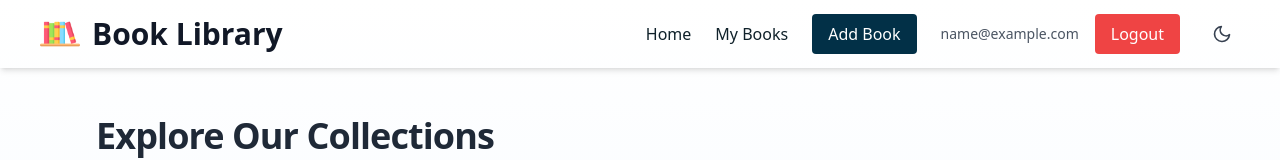
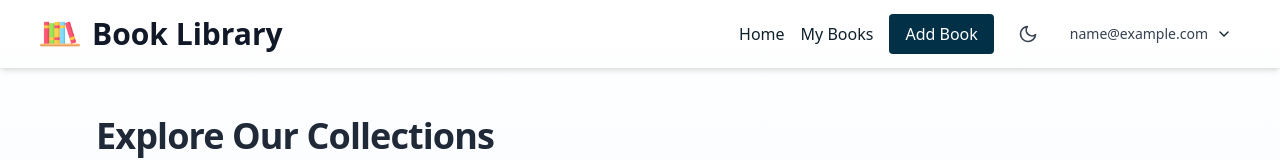
Before and after one commit to dzaky-pr/fp-pso, a Next.js app: page / in a window 1280 px wide. Shown: the top 160 px of the page. Built offline with nearby package versions, Linux system fonts and the light colour scheme; no server answers; sample sign-in values are in the browser's storage.

Commit message:
feat(ui): improve header ui

```diff
--- a/actions/auth.ts
+++ b/actions/auth.ts
@@ -102,12 +102,15 @@ export const getUserIdFromToken = (): string | null => {
 };
 
 export const getUserEmailFromToken = (): string | null => {
-  if (typeof window === "undefined") return null;
+  if (typeof window === "undefined") {
+    return null;
+  }
   const token = getAuthToken();
   if (!token) {
     return null;
   }
   try {
+    // Decode payload dari token JWT
     const payload = JSON.parse(atob(token.split(".")[1]));
     return payload.email || null;
   } catch (error) {
--- a/components/Header.tsx
+++ b/components/Header.tsx
@@ -4,15 +4,17 @@ import { getUserEmailFromToken, isAuthenticated, logout } from "@/actions/auth";
 import Image from "next/image";
 import Link from "next/link";
 import { useRouter } from "next/navigation";
-import { useEffect, useState } from "react";
-import { FiMenu, FiMoon, FiSun, FiX } from "react-icons/fi";
+import { useEffect, useRef, useState } from "react";
+import { FiChevronDown, FiMenu, FiMoon, FiSun, FiX } from "react-icons/fi";
 
 function Header() {
   const [isDark, setIsDark] = useState(false);
   const [loggedIn, setLoggedIn] = useState(false);
   const [isMenuOpen, setIsMenuOpen] = useState(false);
   const [userEmail, setUserEmail] = useState<string | null>(null);
+  const [isProfileOpen, setIsProfileOpen] = useState(false);
   const router = useRouter();
+  const profileRef = useRef<HTMLDivElement>(null);
 
   useEffect(() => {
     const saved = localStorage.getItem("theme");
@@ -27,12 +29,24 @@ function Header() {
     }
 
     const handleResize = () => {
-      if (window.innerWidth >= 768) {
-        setIsMenuOpen(false);
+      if (window.innerWidth >= 768) setIsMenuOpen(false);
+    };
+
+    const handleClickOutside = (event: MouseEvent) => {
+      if (
+        profileRef.current &&
+        !profileRef.current.contains(event.target as Node)
+      ) {
+        setIsProfileOpen(false);
       }
     };
+
     window.addEventListener("resize", handleResize);
-    return () => window.removeEventListener("resize", handleResize);
+    document.addEventListener("mousedown", handleClickOutside);
+    return () => {
+      window.removeEventListener("resize", handleResize);
+      document.removeEventListener("mousedown", handleClickOutside);
+    };
   }, []);
 
   const toggleTheme = () => {
@@ -47,13 +61,13 @@ function Header() {
     setLoggedIn(false);
     setUserEmail(null);
     setIsMenuOpen(false);
+    setIsProfileOpen(false);
     router.push("/login");
   };
 
   return (
     <header className="relative py-3.5 px-4 md:px-10 shadow-md dark:shadow-slate-800 transition-colors duration-300">
       <div className="flex justify-between items-center">
-        {/* Logo dan Judul */}
         <h1 className="flex items-center text-xl md:text-3xl font-bold text-gray-900 dark:text-white">
           <Image
             src="/image/library.png"
@@ -68,8 +82,7 @@ function Header() {
           </Link>
         </h1>
 
-        {/* Menu Navigasi untuk Desktop */}
-        <nav className="hidden md:flex items-center space-x-6">
+        <nav className="hidden md:flex items-center space-x-4">
           {loggedIn && (
             <>
               <Link
@@ -91,21 +104,33 @@ function Header() {
               </Link>
             </>
           )}
+          <button
+            onClick={toggleTheme}
+            aria-label="Toggle Theme"
+            className="p-2 rounded-full hover:bg-gray-200 dark:hover:bg-gray-700 transition-colors"
+          >
+            {isDark ? (
+              <FiSun size={20} className="text-yellow-400" />
+            ) : (
+              <FiMoon size={20} className="text-gray-700" />
+            )}
+          </button>
+
+          <div className="relative" ref={profileRef}>
             {loggedIn ? (
-            <div className="flex items-center space-x-4">
-              <span
-                className="text-sm text-gray-600 dark:text-gray-300 hidden lg:inline"
-                title={userEmail || ""}
+              <button
+                onClick={() => setIsProfileOpen(!isProfileOpen)}
+                className="flex items-center space-x-2 p-2 rounded-lg hover:bg-gray-100 dark:hover:bg-zinc-700"
               >
+                <span className="text-sm font-medium text-gray-700 dark:text-gray-200 truncate max-w-[150px]">
                   {userEmail}
                 </span>
-              <button
-                onClick={handleLogout}
-                className="py-2 px-4 bg-red-500 text-white rounded hover:bg-red-600 transition duration-200"
-              >
-                Logout
+                <FiChevronDown
+                  className={`transition-transform duration-200 ${
+                    isProfileOpen ? "rotate-180" : ""
+                  }`}
+                />
               </button>
-            </div>
             ) : (
               <Link href="/login">
                 <button className="py-2 px-4 bg-btn-color text-white rounded hover:bg-text-hover transition duration-200">
@@ -113,20 +138,26 @@ function Header() {
                 </button>
               </Link>
             )}
+
+            {isProfileOpen && loggedIn && (
+              <div className="absolute right-0 mt-2 w-56 bg-white dark:bg-zinc-800 rounded-md shadow-lg py-1 z-50 border dark:border-zinc-700">
+                <div className="px-4 py-3 border-b dark:border-zinc-600">
+                  <p className="text-sm text-gray-500">Signed in as</p>
+                  <p className="text-sm font-medium text-gray-900 dark:text-white truncate">
+                    {userEmail}
+                  </p>
+                </div>
                 <button
-            onClick={toggleTheme}
-            aria-label="Toggle Theme"
-            className="ml-4 p-2 rounded-full hover:bg-gray-200 dark:hover:bg-gray-700 transition-colors"
+                  onClick={handleLogout}
+                  className="block w-full text-left px-4 py-2 text-sm text-red-600 dark:text-red-400 hover:bg-gray-100 dark:hover:bg-zinc-700"
                 >
-            {isDark ? (
-              <FiSun size={20} className="text-yellow-400" />
-            ) : (
-              <FiMoon size={20} className="text-gray-700" />
+                  Logout
+                </button>
+              </div>
             )}
-          </button>
+          </div>
         </nav>
 
-        {/* Tombol Hamburger untuk Mobile */}
         <div className="flex items-center md:hidden">
           <button
             onClick={toggleTheme}
@@ -139,6 +170,7 @@ function Header() {
               <FiMoon size={20} className="text-gray-700" />
             )}
           </button>
+          {loggedIn ? (
             <button
               onClick={() => setIsMenuOpen(!isMenuOpen)}
               className="p-2"
@@ -146,10 +178,16 @@ function Header() {
             >
               {isMenuOpen ? <FiX size={24} /> : <FiMenu size={24} />}
             </button>
+          ) : (
+            <Link href="/login">
+              <button className="py-2 px-3 text-sm bg-btn-color text-white rounded hover:bg-text-hover transition duration-200">
+                Login
+              </button>
+            </Link>
+          )}
         </div>
       </div>
 
-      {/* Dropdown Menu untuk Mobile */}
       {isMenuOpen && (
         <nav className="md:hidden mt-4 flex flex-col items-center space-y-2 bg-white dark:bg-zinc-800 p-4 rounded-lg shadow-lg absolute top-full left-4 right-4 z-50">
           {loggedIn ? (
```
Lines whose indentation alone changed are shown as unchanged.
